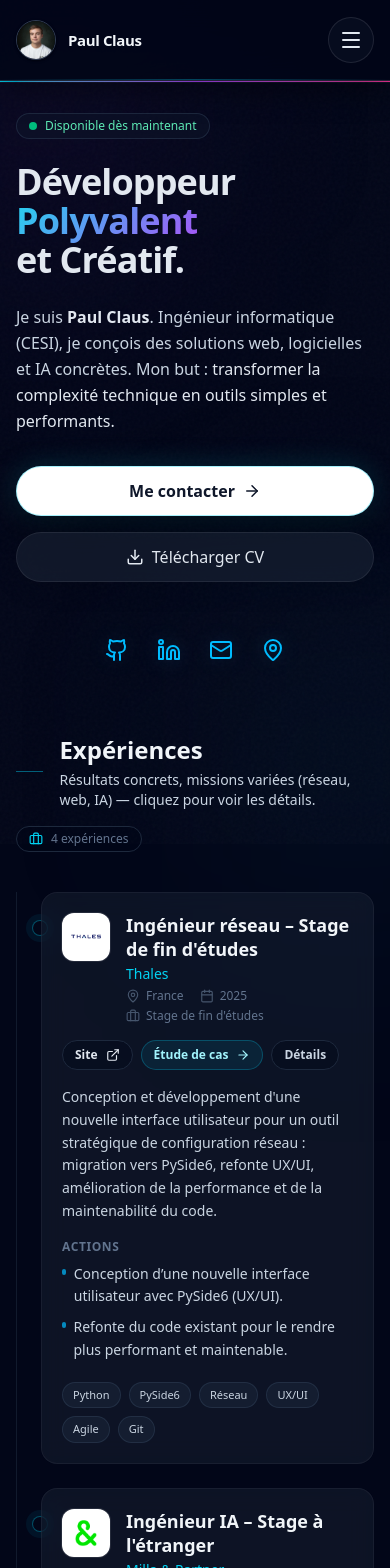
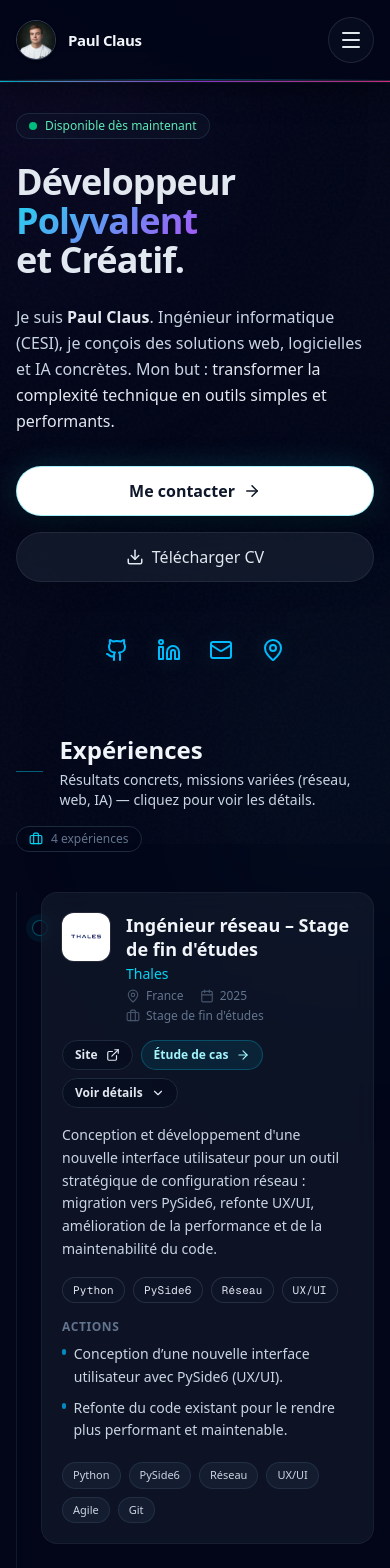
Before and after one commit to Paulclaus67/portfolio-mon-portfolio, a Next.js app: page / in a window 390 px wide. Shown: the top 1568 px of the page. Built offline with nearby package versions, Linux system fonts and the light colour scheme.

Commit message:
CHangement graphique Experiences, projet selectionnees

```diff
--- a/app/globals.css
+++ b/app/globals.css
@@ -59,6 +59,60 @@ video {
   border-color: rgba(34, 211, 238, 0.2);
   transform: translateY(-2px);
   box-shadow: var(--shadow-glow);
+}
+
+/* Experience cards: clearer “selected/expanded” state while staying premium */
+.experience-card {
+  position: relative;
+  overflow: hidden;
+}
+
+.experience-card::before {
+  content: "";
+  position: absolute;
+  inset: 0;
+  border-radius: inherit;
+  background: linear-gradient(
+    135deg,
+    rgba(34, 211, 238, 0.12),
+    rgba(168, 85, 247, 0.10),
+    rgba(236, 72, 153, 0.06),
+    transparent 65%
+  );
+  opacity: 0;
+  transition: opacity var(--transition-smooth);
+  pointer-events: none;
+}
+
+.experience-card:hover::before {
+  opacity: 0.35;
+}
+
+.experience-card[data-expanded="true"] {
+  border-color: rgba(34, 211, 238, 0.38);
+  background: rgba(2, 6, 23, 0.62);
+  box-shadow:
+    0 26px 75px rgba(0, 0, 0, 0.58),
+    0 0 0 1px rgba(34, 211, 238, 0.14),
+    0 0 55px rgba(34, 211, 238, 0.14),
+    inset 0 1px 0 rgba(255, 255, 255, 0.06);
+  transform: translateY(-2px);
+}
+
+.experience-card[data-expanded="true"]::before {
+  opacity: 0.7;
+}
+
+.experience-dot {
+  box-shadow: 0 0 0 6px rgba(6, 182, 212, 0.08);
+  transition: box-shadow var(--transition-smooth), border-color var(--transition-smooth);
+}
+
+.experience-dot[data-expanded="true"] {
+  border-color: rgba(34, 211, 238, 0.65);
+  box-shadow:
+    0 0 0 7px rgba(34, 211, 238, 0.14),
+    0 0 28px rgba(34, 211, 238, 0.16);
 }
 
 /* Premium surfaces (less "carré", more depth) */
@@ -129,6 +183,35 @@ video {
     0 24px 70px rgba(0, 0, 0, 0.55),
     0 0 0 1px rgba(34, 211, 238, 0.08),
     inset 0 1px 0 rgba(255, 255, 255, 0.07);
+}
+
+.premium-card--interactive:focus-visible {
+  outline: none;
+  border-color: rgba(34, 211, 238, 0.35);
+  box-shadow:
+    0 24px 70px rgba(0, 0, 0, 0.55),
+    0 0 0 1px rgba(34, 211, 238, 0.22),
+    0 0 40px rgba(34, 211, 238, 0.16),
+    inset 0 1px 0 rgba(255, 255, 255, 0.08);
+}
+
+/* Stronger visual for selected items (ex: selected project card) */
+.premium-card--selected {
+  border-color: rgba(34, 211, 238, 0.55);
+  transform: translateY(-2px);
+  box-shadow:
+    0 28px 85px rgba(0, 0, 0, 0.62),
+    0 0 0 1px rgba(34, 211, 238, 0.22),
+    0 0 55px rgba(34, 211, 238, 0.18),
+    inset 0 1px 0 rgba(255, 255, 255, 0.08);
+}
+
+.premium-card--selected::before {
+  opacity: 0.9;
+}
+
+.premium-card--selected::after {
+  opacity: 1;
 }
 
 .premium-subcard {
--- a/app/page.js
+++ b/app/page.js
@@ -31,7 +31,8 @@ import {
   Server,
   Briefcase,
   Cpu,
-  ArrowUp
+  ArrowUp,
+  ChevronDown
 } from "lucide-react";
 
 import {
@@ -1120,12 +1121,20 @@ export default function Home() {
               const study = caseStudyByKey.get(exp.key);
               const isExpanded = expandedExperienceKey === exp.key;
               const primaryBullets = recruiterMode ? study?.impactBullets : study?.actionsBullets;
+              const topTechs = study?.techs?.slice(0, 4) ?? [];
 
               return (
                 <motion.li key={exp.key} variants={fadeInUp} className="relative">
-                  <span className="absolute -left-[9px] top-7 h-4 w-4 rounded-full bg-slate-950 border border-cyan-500/40 shadow-[0_0_0_6px_rgba(6,182,212,0.08)]" />
-
-                  <article className="glass-card experience-card rounded-2xl p-5 md:p-6">
+                  <span
+                    className="experience-dot absolute -left-[9px] top-7 h-4 w-4 rounded-full bg-slate-950 border border-cyan-500/40"
+                    data-expanded={isExpanded ? "true" : undefined}
+                    aria-hidden="true"
+                  />
+
+                  <article
+                    className="glass-card experience-card rounded-2xl p-5 md:p-6"
+                    data-expanded={isExpanded ? "true" : undefined}
+                  >
                     <header className="flex flex-col lg:flex-row lg:items-start justify-between gap-4">
                       <div className="flex gap-4">
                         <div className="w-12 h-12 rounded-xl bg-white p-2 flex items-center justify-center shrink-0 ring-1 ring-white/10">
@@ -1157,6 +1166,12 @@ export default function Home() {
                       </div>
 
                       <div className="flex flex-wrap items-center gap-2">
+                        {isExpanded && (
+                          <span className="inline-flex items-center gap-2 rounded-full border border-cyan-500/25 bg-cyan-500/10 px-3 py-1.5 text-xs font-bold text-cyan-100">
+                            Sélectionnée
+                          </span>
+                        )}
+
                         {exp.url && (
                           <a
                             href={exp.url}
@@ -1178,21 +1193,41 @@ export default function Home() {
                           </button>
                         )}
 
+                        {study ? (
                           <button
                             type="button"
                             onClick={() => setExpandedExperienceKey((prev) => (prev === exp.key ? null : exp.key))}
-                          className="inline-flex items-center gap-2 rounded-full border border-slate-800 bg-slate-950/40 px-3 py-1.5 text-xs font-semibold text-slate-300 hover:border-slate-700 hover:bg-slate-900/60 transition-colors"
+                            className="inline-flex items-center gap-2 rounded-full border border-slate-800 bg-slate-950/40 px-3 py-1.5 text-xs font-semibold text-slate-200 hover:border-slate-700 hover:bg-slate-900/60 transition-colors"
                             aria-expanded={isExpanded}
                             aria-controls={`exp-${exp.key}-details`}
                           >
-                          {isExpanded ? "Réduire" : "Détails"}
+                            <span>{isExpanded ? "Masquer" : "Voir détails"}</span>
+                            <ChevronDown
+                              size={14}
+                              className={`transition-transform ${isExpanded ? "rotate-180" : "rotate-0"}`}
+                              aria-hidden="true"
+                            />
                           </button>
+                        ) : null}
                       </div>
                     </header>
 
                     <p className="text-sm text-slate-300 mt-4 leading-relaxed">
                       {recruiterMode ? exp.shortDesc : exp.desc}
                     </p>
+
+                    {!isExpanded && topTechs.length ? (
+                      <div className="mt-4 flex flex-wrap gap-2">
+                        {topTechs.map((tech) => (
+                          <span
+                            key={tech}
+                            className="premium-chip px-2.5 py-1 rounded-full text-[11px] text-slate-200 font-mono"
+                          >
+                            {tech}
+                          </span>
+                        ))}
+                      </div>
+                    ) : null}
 
                     {primaryBullets?.length ? (
                       <div className="mt-4">
@@ -1316,19 +1351,25 @@ export default function Home() {
             {/* Project List */}
             <div className="space-y-3">
               {filteredProjectsList.map((proj) => (
+                (() => {
+                  const isSelected = selectedProjectKey === proj.key;
+
+                  return (
                 <motion.button
                   key={proj.key}
                   onClick={() => {
                     setSelectedProjectKey(proj.key);
                     setShowAllProjectActions(false);
                   }}
+                  aria-pressed={isSelected}
+                  data-selected={isSelected ? "true" : undefined}
                   layout
                   initial={{ opacity: 0 }}
                   animate={{ opacity: 1 }}
-                  className={`premium-card premium-card--interactive w-full text-left p-4 md:p-5 rounded-2xl relative overflow-hidden group ${selectedProjectKey === proj.key ? "border-cyan-400/35" : ""}`}
+                  className={`premium-card premium-card--interactive w-full text-left p-4 md:p-5 rounded-2xl relative overflow-hidden group ${isSelected ? "premium-card--selected" : ""}`}
                 >
                   <span
-                    className={`absolute left-0 top-0 h-full w-[3px] bg-gradient-to-b from-cyan-400 via-purple-400 to-pink-400 transition-opacity ${selectedProjectKey === proj.key ? "opacity-100" : "opacity-0 group-hover:opacity-40"}`}
+                    className={`absolute left-0 top-0 h-full bg-gradient-to-b from-cyan-400 via-purple-400 to-pink-400 transition-all ${isSelected ? "opacity-100 w-[5px]" : "opacity-0 w-[3px] group-hover:opacity-40"}`}
                     aria-hidden="true"
                   />
                   <div className="flex items-center gap-3 relative z-10">
@@ -1340,7 +1381,7 @@ export default function Home() {
                       )}
                     </div>
                     <div className="min-w-0">
-                      <h4 className={`text-sm font-semibold leading-snug line-clamp-2 break-words ${selectedProjectKey === proj.key ? "text-cyan-200" : "text-slate-100"}`}>
+                      <h4 className={`text-sm font-semibold leading-snug line-clamp-2 break-words ${isSelected ? "text-cyan-100" : "text-slate-100"}`}>
                         {proj.headline}
                       </h4>
                       <p className="text-xs text-slate-300/90">{proj.company}</p>
@@ -1354,13 +1395,15 @@ export default function Home() {
                     </div>
                   </div>
                   {/* Active Indicator */}
-                  {selectedProjectKey === proj.key && (
+                  {isSelected && (
                     <motion.div
                       layoutId="active-project-glow"
-                      className="absolute inset-0 bg-gradient-to-br from-cyan-500/14 via-purple-500/10 to-transparent pointer-events-none"
+                      className="absolute inset-0 bg-gradient-to-br from-cyan-500/22 via-purple-500/14 to-transparent pointer-events-none"
                     />
                   )}
                 </motion.button>
+                  );
+                })()
               ))}
             </div>
 
```
Lines whose indentation alone changed are shown as unchanged.
